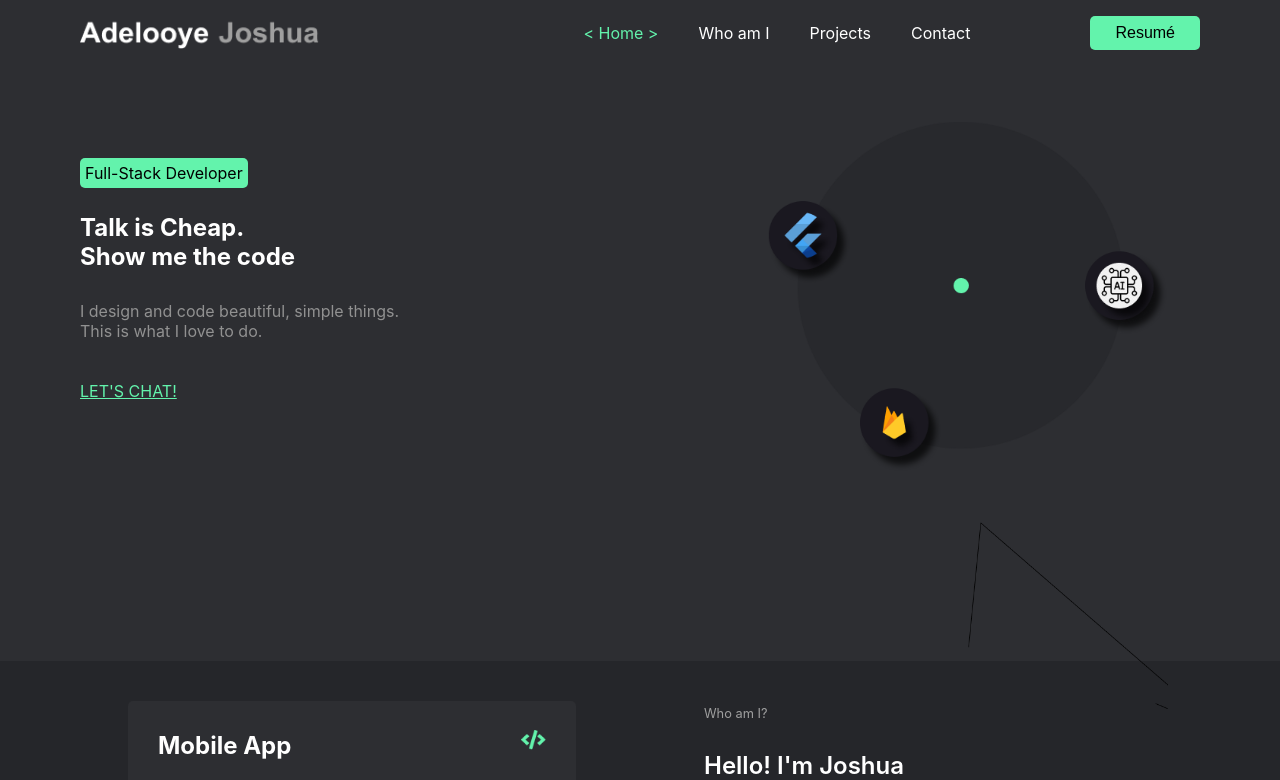
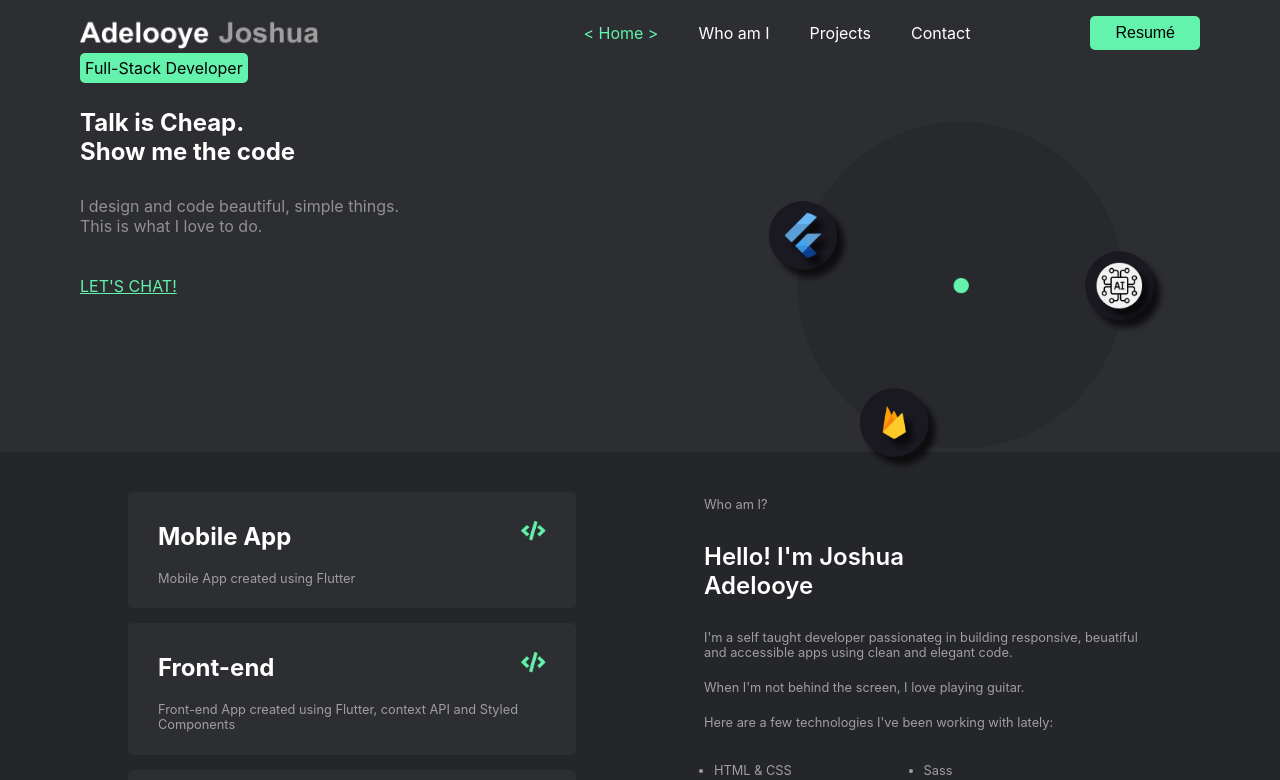
Before and after one commit to Birdie13-stack/pfj, a React (Vite) app: page / in a window 1280 px wide. Shown: the top 780 px of the page. Built offline with nearby package versions, Linux system fonts and the light colour scheme.

Commit message:
UI changes

```diff
--- a/src/Components/Hero.jsx
+++ b/src/Components/Hero.jsx
@@ -1,6 +1,5 @@
 import React from "react";
 import heroimg from "../assets/heroimg.png";
-import vector from "../assets/Vector 1.png";
 
 function Hero() {
   return (
@@ -21,7 +20,6 @@ function Hero() {
       </section>
       <section className="images">
         <img src={heroimg} alt="" />
-        <img src={vector} alt="" className="vector" />
       </section>
     </div>
   );
```
